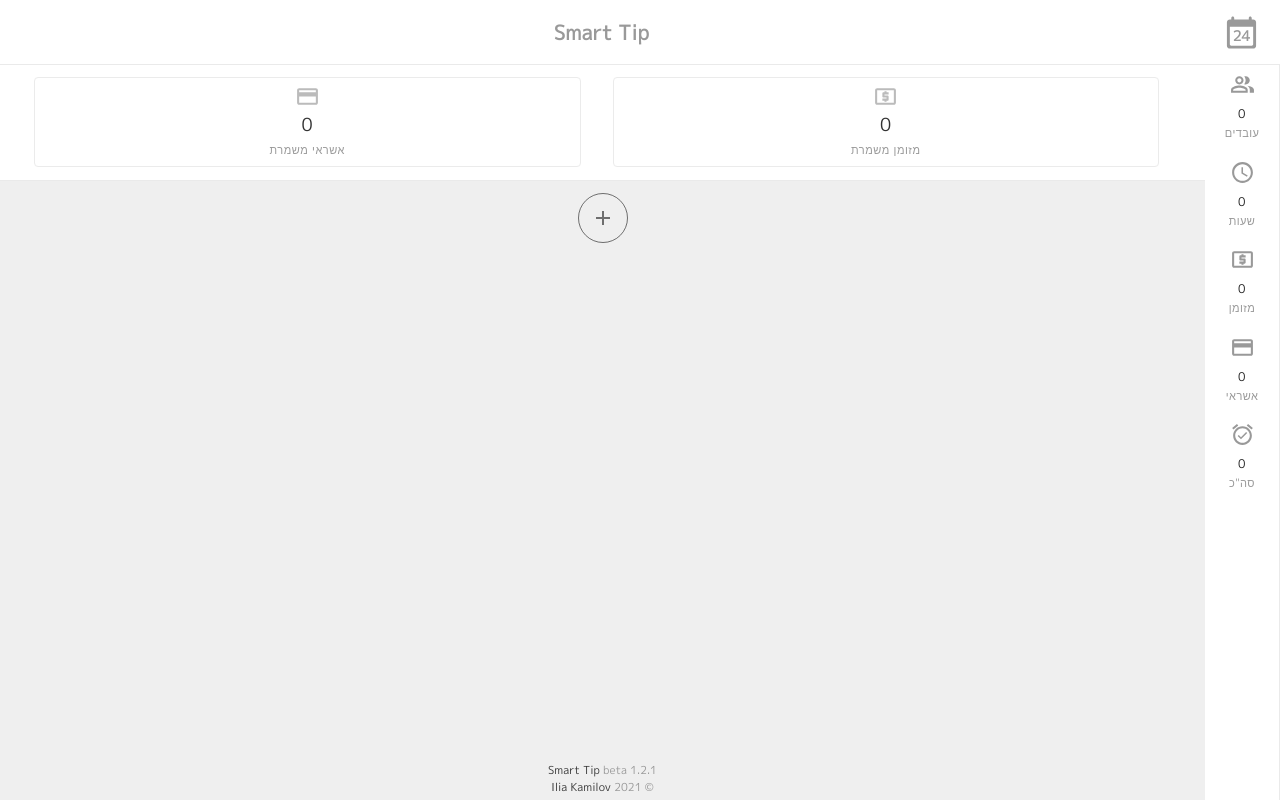
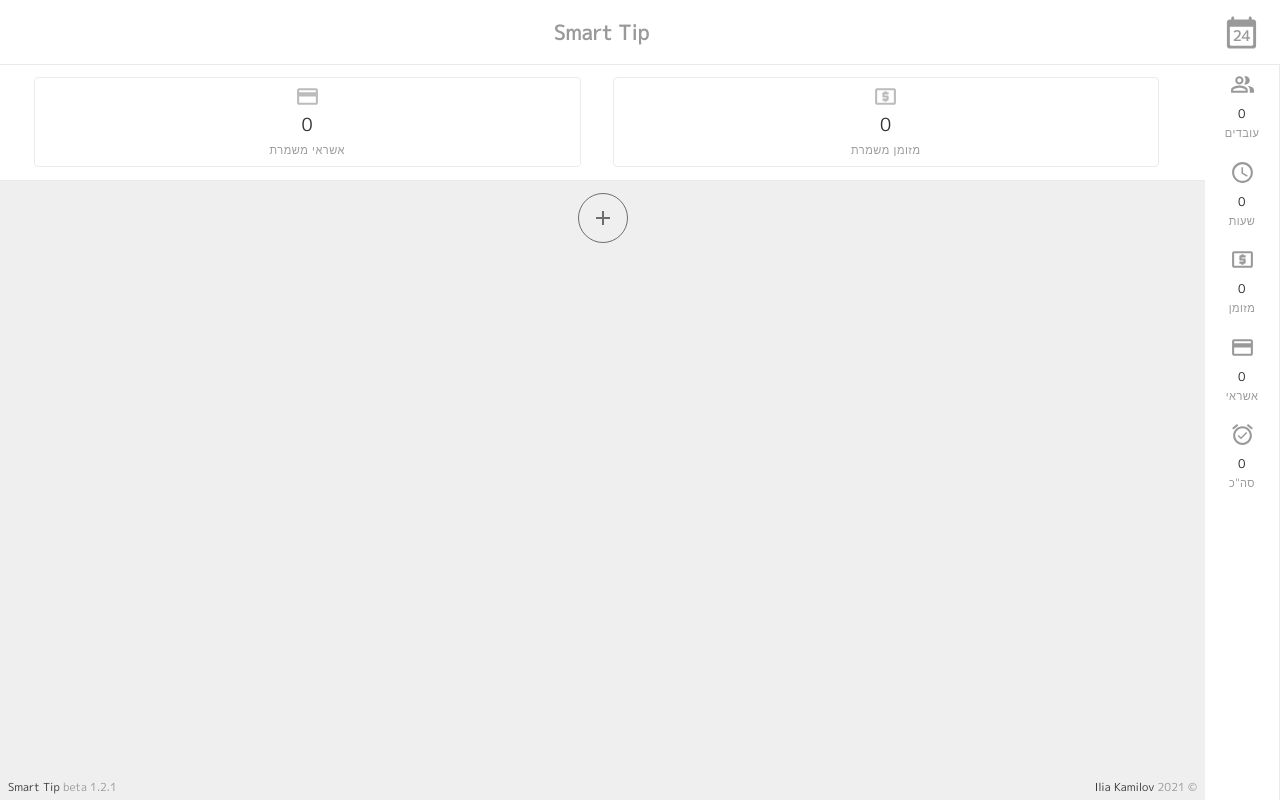
Before and after one commit to IliaKamilov/smart-tip, a React (Create React App) app: page / in a window 1280 px wide. Built offline with nearby package versions, Linux system fonts and the light colour scheme; what jss-rtl would draw is missing.

Commit message:
footer items fix

```diff
--- a/src/App.tsx
+++ b/src/App.tsx
@@ -60,8 +60,10 @@ const App: React.FC = () => {
                     <div className={classes.content}>
                         <EmployeesList />
                         <div className={classes.footer}>
-                            <div style={{ direction: 'ltr', textAlign: 'center', fontSize: 11, color: '#999' }}>
-                                <Link to="/about" style={{ color: '#333', textDecoration: 'none' }}>Smart Tip</Link> beta 1.2.1
+                            <div style={{ justifyContent: 'space-between', width: '100%', padding: '0 8px', direction: 'ltr', textAlign: 'center', display: 'flex', flexDirection: 'row', alignItems: 'space-between', fontSize: 11, color: '#999' }}>
+                                <div>
+                                    <Link to="/about" style={{ color: '#333', textDecoration: 'none' }}>Smart Tip</Link> beta 1.2.1
+                                </div>
                                 <div>
                                     <Link to="/contact" style={{ color: '#333', textDecoration: 'none' }}>Ilia Kamilov</Link> {new Date().getFullYear()} ©
                                 </div>
```
